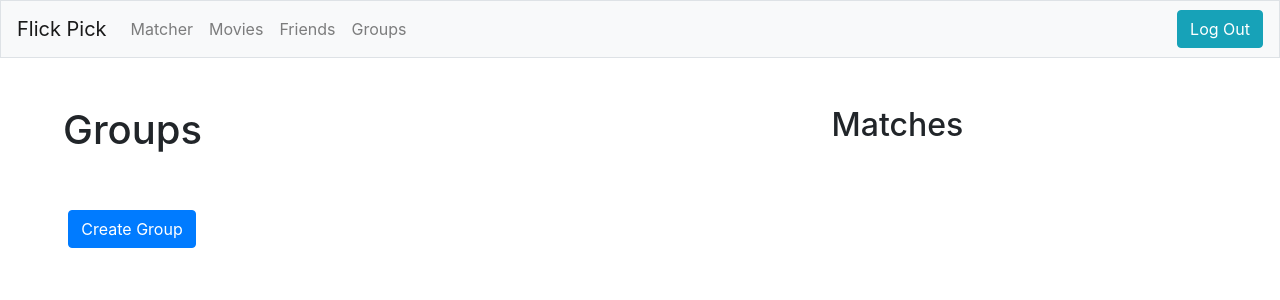
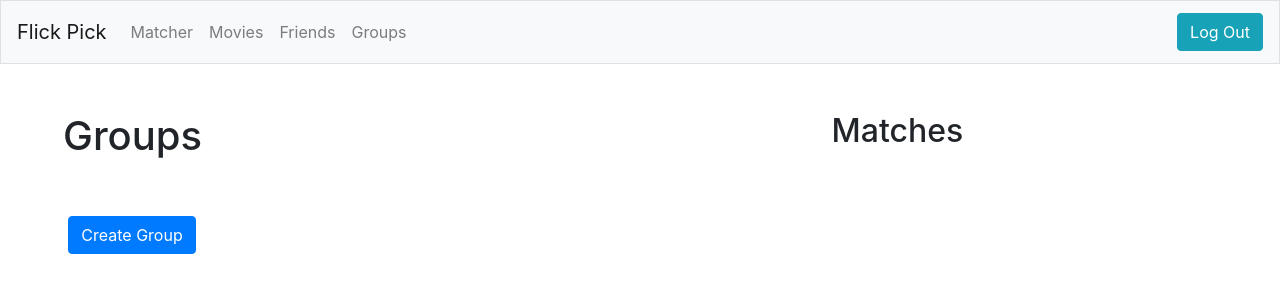
Before and after one commit to nickykitchingman/flickpick, a Flask app: page /groups in a window 1280 px wide. Shown: the top 300 px of the page. Run offline with Flask 2, Linux system fonts and the light colour scheme; the visitor is signed in with stand-in values (Sample User, id 1); data comes from the database, SQL or seed files in the repository; data that the repository does not hold is empty; parts of the project's set-up code (start-up, migrations or seed data) failed here and were passed over; some libraries are stand-ins or nearby versions.

Commit message:
fixed admin / logout margin

```diff
--- a/app/templates/main/app_navbar.html
+++ b/app/templates/main/app_navbar.html
@@ -1,13 +1,18 @@
 <ul class="navbar-nav mr-auto">
-  <li class="nav-item"><a class="nav-link {% block nav_movies %}{% endblock %}" href="{{ url_for('movies.matcher') }}">Matcher</a></li>
-  <li class="nav-item"><a class="nav-link {% block nav_matcher %}{% endblock %}" href="{{ url_for('movies.movies') }}">Movies</a></li>
-  <li class="nav-item"><a class="nav-link {% block nav_friends %}{% endblock %}" href="{{ url_for('friends.friends') }}">Friends</a></li>
-  <li class="nav-item"><a class="nav-link {% block nav_groups %}{% endblock %}" href="{{ url_for('groups.groups') }}">Groups</a></li>
+  <li class="nav-item"><a class="nav-link {% block nav_movies %}{% endblock %}"
+      href="{{ url_for('movies.matcher') }}">Matcher</a></li>
+  <li class="nav-item"><a class="nav-link {% block nav_matcher %}{% endblock %}"
+      href="{{ url_for('movies.movies') }}">Movies</a></li>
+  <li class="nav-item"><a class="nav-link {% block nav_friends %}{% endblock %}"
+      href="{{ url_for('friends.friends') }}">Friends</a></li>
+  <li class="nav-item"><a class="nav-link {% block nav_groups %}{% endblock %}"
+      href="{{ url_for('groups.groups') }}">Groups</a></li>
 </ul>
 
-<ul class="nav navbar-nav navbar-right">
+<ul class="nav navbar-nav">
   {% if user and user.has_role('superuser') %}
-  <li><a class="btn btn-dark mr-2" href="{{ url_for('admin.index') }}">Admin Site</a></li>
+  <li><a class="btn btn-dark my-1 mr-2" href="{{ url_for('admin.index') }}">Admin
+      Site</a></li>
   {% endif %}
-  <li><a class="btn btn-info" href="{{ url_for('auth.logout') }}">Log Out</a></li>
+  <li><a class="btn btn-info my-1" href="{{ url_for('auth.logout') }}">Log Out</a></li>
 </ul>
```
